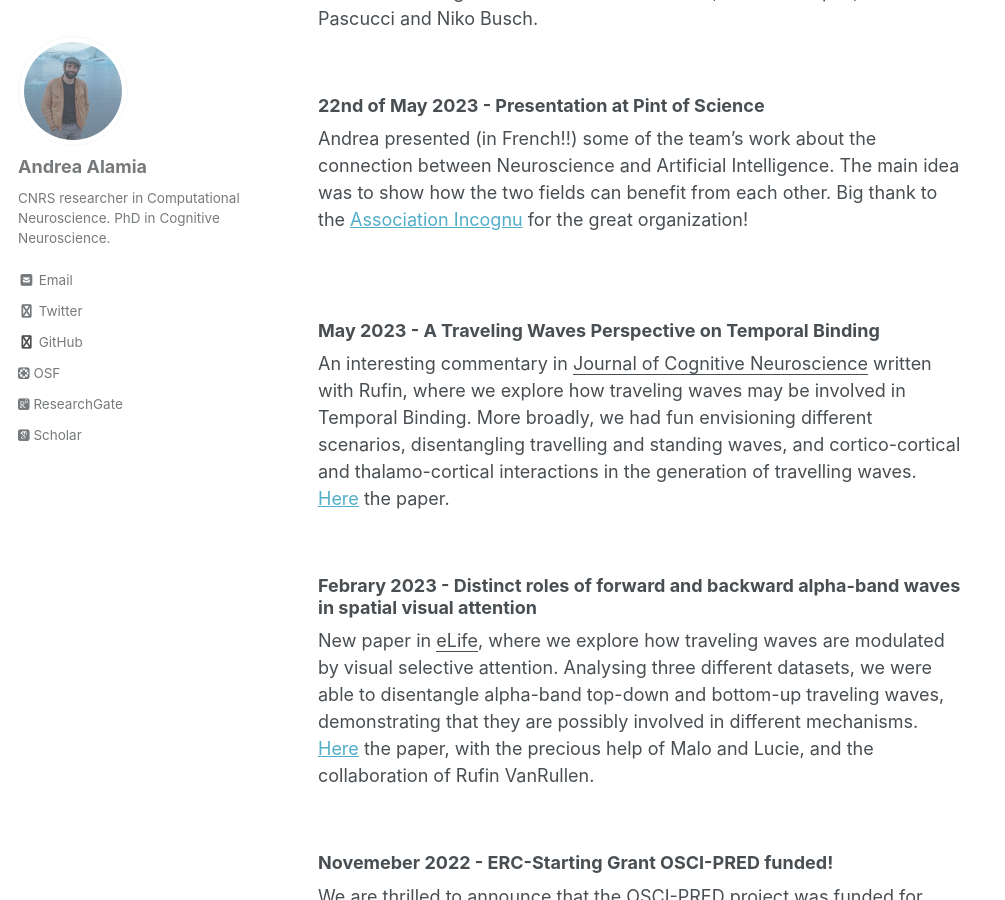
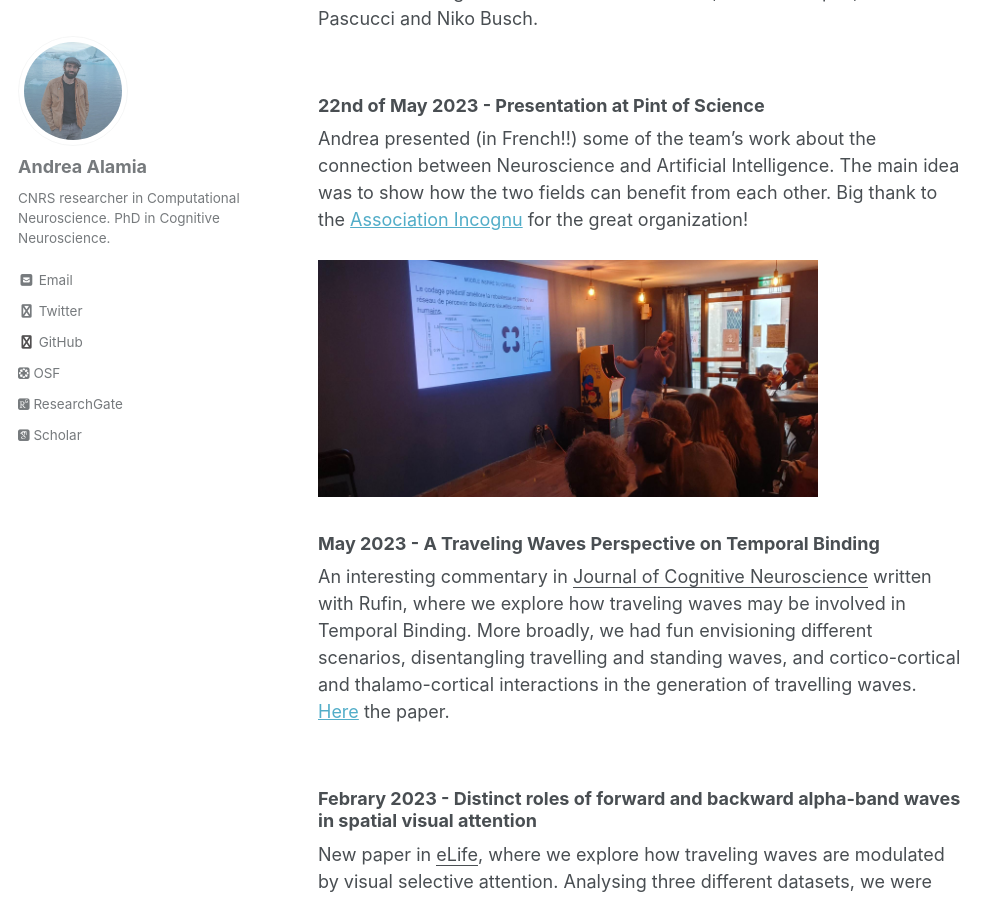
Before and after one commit to artipago/artipago.github.io, a Jekyll site: the page built from _pages/News.md, in a window 1280 px wide and 900 px high, scrolled down 315 px. Shown: the whole window, without its empty margins (0-1005 px from the left). Built offline with Jekyll 4.4.1, drawn with Linux system fonts in a browser that asks for light colours; nearby versions of some CDN libraries; some web fonts are replaced; library files that are not in the unit come from our copies.

Commit message:
Update News.md

```diff
--- a/_pages/News.md
+++ b/_pages/News.md
@@ -13,7 +13,8 @@ Presentation of our <a href="https://elifesciences.org/articles/85035">latest wo
 
 ### 22nd of May 2023 - Presentation at Pint of Science
 Andrea presented (in French!!) some of the team's work about the connection between Neuroscience and Artificial Intelligence. The main idea was to show how the two fields can benefit from each other. Big thank to the <a href="https://blog.incognu.fr/">Association Incognu</a> for the great organization! <br>
-
+<br>
+<img src="/assets/images/PoS01.jpg" width="500" height="500">
 <br>
 
 ### May 2023 - A Traveling Waves Perspective on Temporal Binding
```
